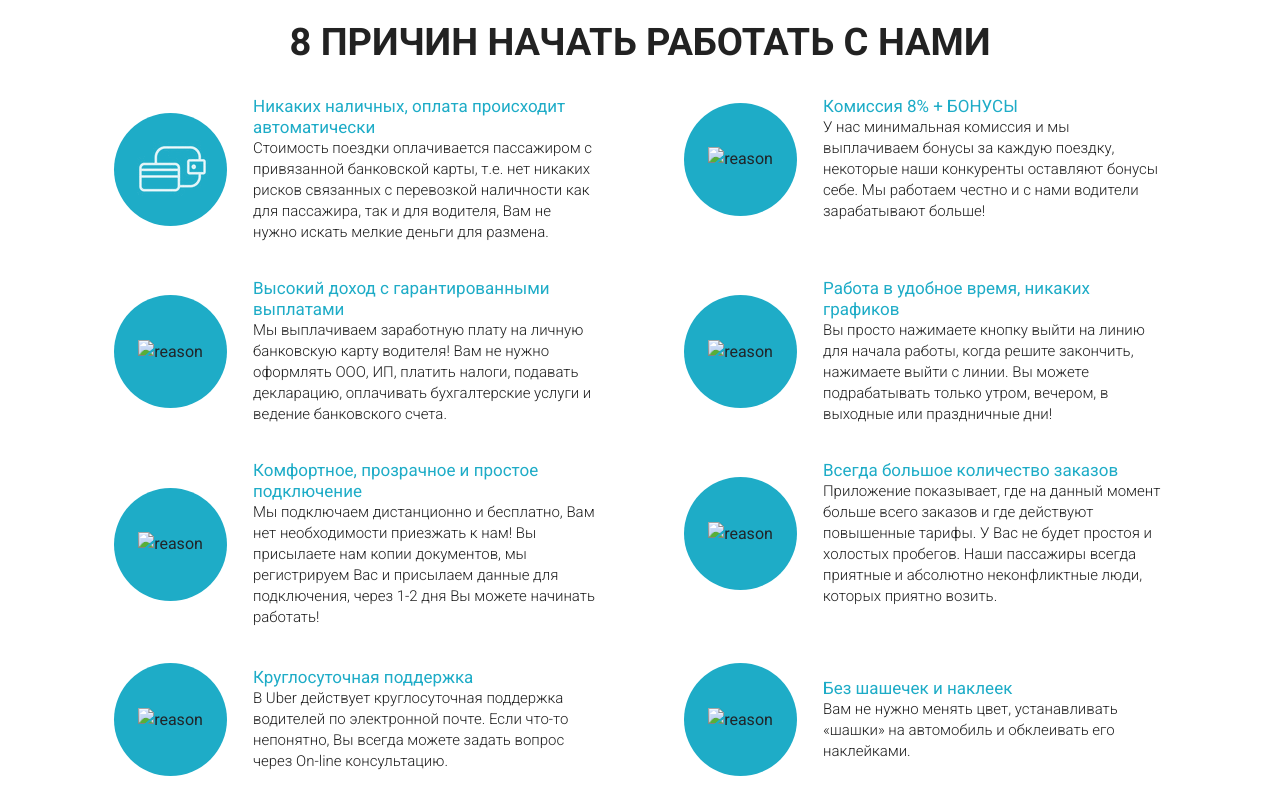
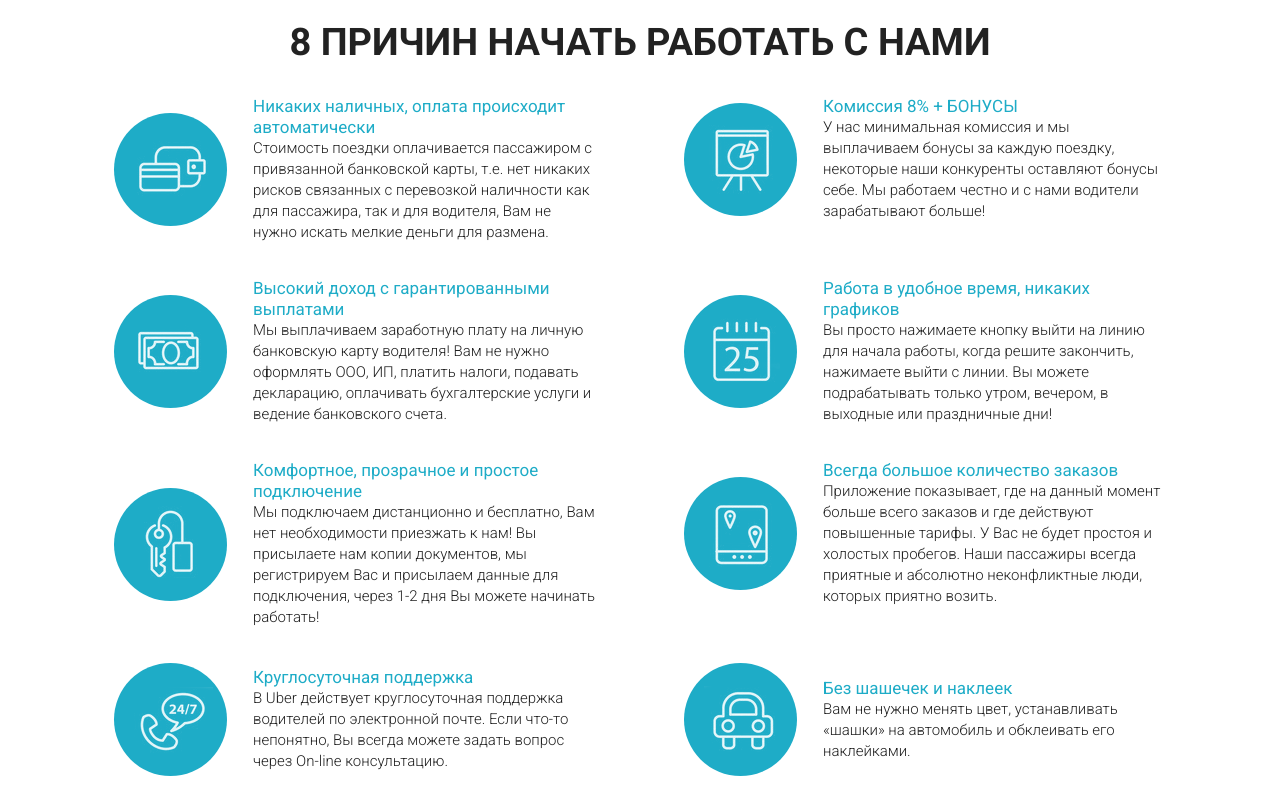
Before and after one commit to Donat1k288/Project, a website: page src/index.html in a window 1280 px wide. Shown: the part 960-1760 px from the top of the page. Drawn offline with Linux system fonts and the light colour scheme; the site is published under a folder, as on GitHub Pages, so addresses that start at the root find nothing.

Commit message:
Исправил пути картинок

```diff
--- a/src/index.html
+++ b/src/index.html
@@ -95,7 +95,7 @@
                 <div class="col-md-6">
                     <div class="reasons_block">
                         <div class="reasons_round">
-                            <img src="/icons/reason_2.png" alt="reason">
+                            <img src="icons/reason_2.png" alt="reason">
                         </div>
                         <div class="reasons_descr">
                             <div class="reasons_subtitle">Комиссия 8% + БОНУСЫ</div>
@@ -108,7 +108,7 @@
                 <div class="col-md-6">
                     <div class="reasons_block">
                         <div class="reasons_round">
-                            <img src="/icons/reason_3.png" alt="reason">
+                            <img src="icons/reason_3.png" alt="reason">
                         </div>
                         <div class="reasons_descr">
                             <div class="reasons_subtitle">Высокий доход с гарантированными выплатами</div>
@@ -121,7 +121,7 @@
                 <div class="col-md-6">
                     <div class="reasons_block">
                         <div class="reasons_round">
-                            <img src="/icons/reason_4.png" alt="reason">
+                            <img src="icons/reason_4.png" alt="reason">
                         </div>
                         <div class="reasons_descr">
                             <div class="reasons_subtitle">Работа в удобное время, никаких графиков</div>
@@ -134,7 +134,7 @@
                 <div class="col-md-6">
                     <div class="reasons_block">
                         <div class="reasons_round">
-                            <img src="/icons/reason_5.png" alt="reason">
+                            <img src="icons/reason_5.png" alt="reason">
                         </div>
                         <div class="reasons_descr">
                             <div class="reasons_subtitle">Комфортное, прозрачное и простое подключение</div>
@@ -147,7 +147,7 @@
                 <div class="col-md-6">
                     <div class="reasons_block">
                         <div class="reasons_round">
-                            <img src="/icons/reason_6.png" alt="reason">
+                            <img src="icons/reason_6.png" alt="reason">
                         </div>
                         <div class="reasons_descr">
                             <div class="reasons_subtitle">Всегда большое количество заказов</div>
@@ -160,7 +160,7 @@
                 <div class="col-md-6">
                     <div class="reasons_block">
                         <div class="reasons_round">
-                            <img src="/icons/reason_7.png" alt="reason">
+                            <img src="icons/reason_7.png" alt="reason">
                         </div>
                         <div class="reasons_descr">
                             <div class="reasons_subtitle">Круглосуточная поддержка</div>
@@ -173,7 +173,7 @@
                 <div class="col-md-6">
                     <div class="reasons_block">
                         <div class="reasons_round">
-                            <img src="/icons/reason_8.png" alt="reason">
+                            <img src="icons/reason_8.png" alt="reason">
                         </div>
                         <div class="reasons_descr">
                             <div class="reasons_subtitle">Без шашечек и наклеек</div>
```
